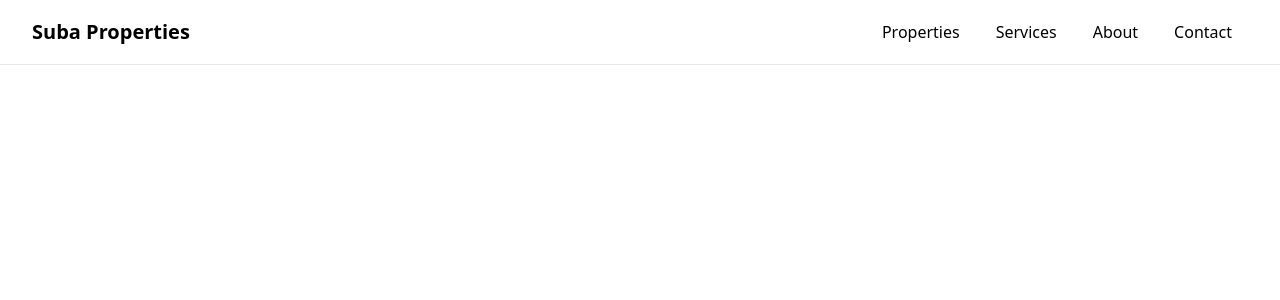
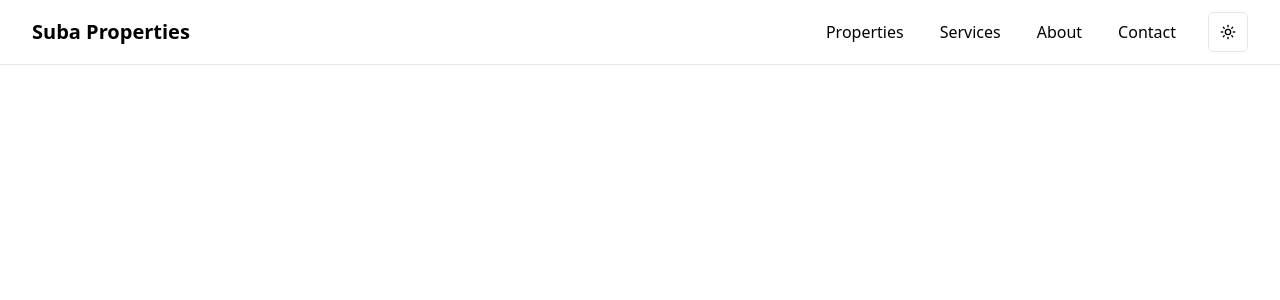
Before and after one commit to WilliamGiammona/subacorp, a Next.js app: page / in a window 1280 px wide. Shown: the top 300 px of the page. Built offline with nearby package versions, Linux system fonts and the light colour scheme.

Commit message:
imported toggle

```diff
--- a/app/components-custom/NavBar.tsx
+++ b/app/components-custom/NavBar.tsx
@@ -5,6 +5,7 @@ import {
   NavigationMenuList,
 } from "@/components/ui/navigation-menu";
 import Link from "next/link";
+import { ModeToggle } from "../../components/ui/mode-toggle";
 
 export default function NavBar() {
   return (
@@ -12,6 +13,7 @@ export default function NavBar() {
       <div className="max-w-7xl mx-auto px-4 sm:px-6 lg:px-8">
         <div className="flex justify-between h-16 items-center">
           <div className="text-xl font-bold">Suba Properties</div>
+          <div className="flex items-center gap-4">
             <NavigationMenu>
               <NavigationMenuList>
                 <NavigationMenuItem>
@@ -44,6 +46,8 @@ export default function NavBar() {
                 </NavigationMenuItem>
               </NavigationMenuList>
             </NavigationMenu>
+            <ModeToggle />
+          </div>
         </div>
       </div>
     </nav>
```
Lines whose indentation alone changed are shown as unchanged.
